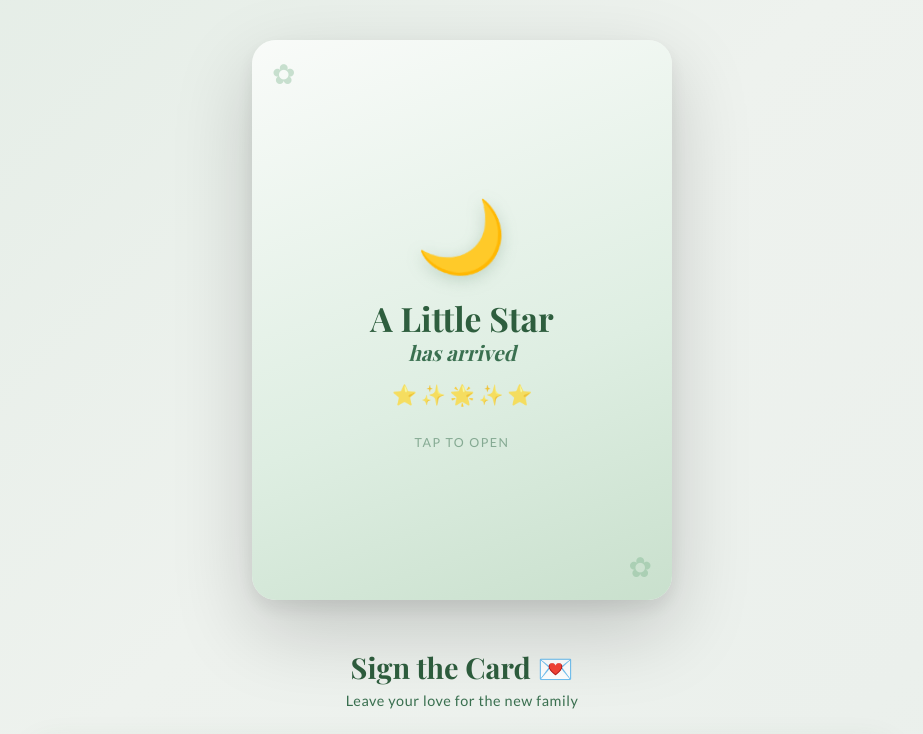
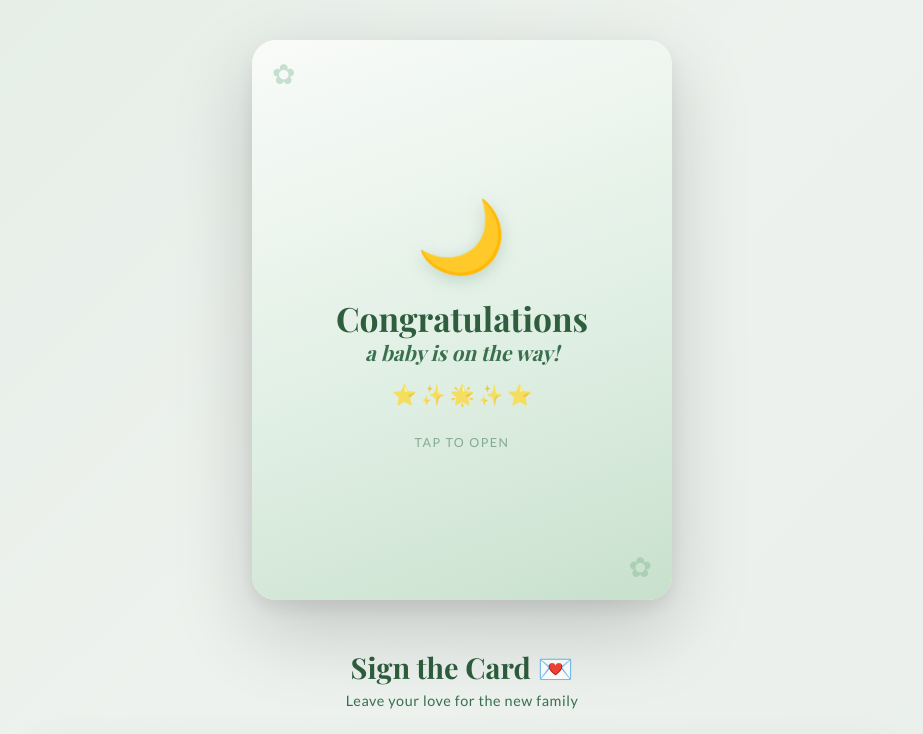
Before and after one commit to hsmizik-source/bennetts-baby-card, a website: page public/index.html in a window 1280 px wide. Shown: the top 734 px of the page, without its empty margins (178-1101 px from the left). Drawn offline with nearby package versions, Linux system fonts and the light colour scheme; no server answers; a web font is replaced by a local one.

Commit message:
Update front of card to pre-arrival message

```diff
--- a/public/index.html
+++ b/public/index.html
@@ -359,7 +359,7 @@
     <div class="card" id="card">
       <div class="face front">
         <div class="moon">🌙</div>
-        <h1>A Little Star<em>has arrived</em></h1>
+        <h1>Congratulations<em>a baby is on the way!</em></h1>
         <div class="stars">⭐ ✨ 🌟 ✨ ⭐</div>
         <p class="hint">tap to open</p>
       </div>
```
